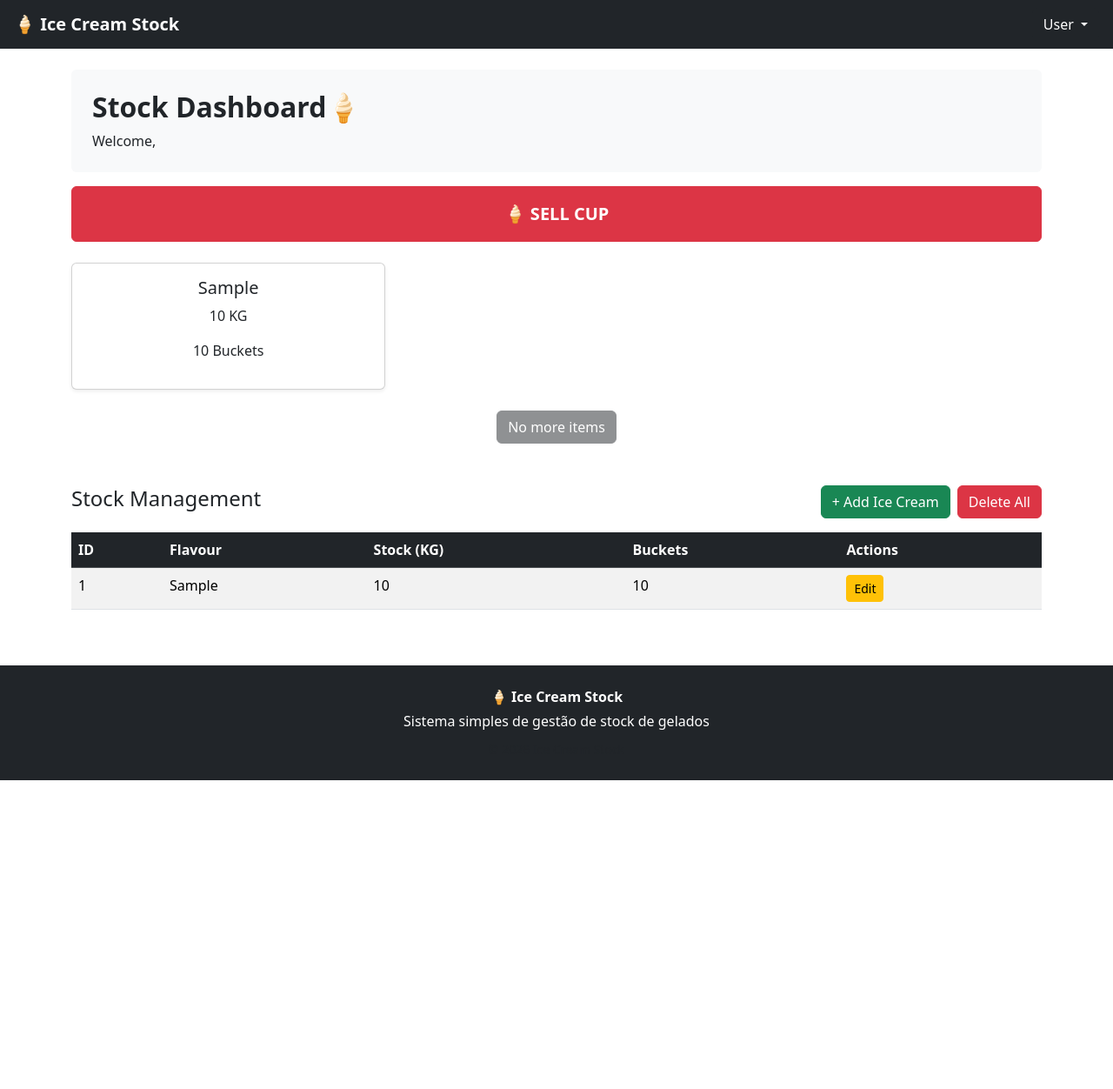
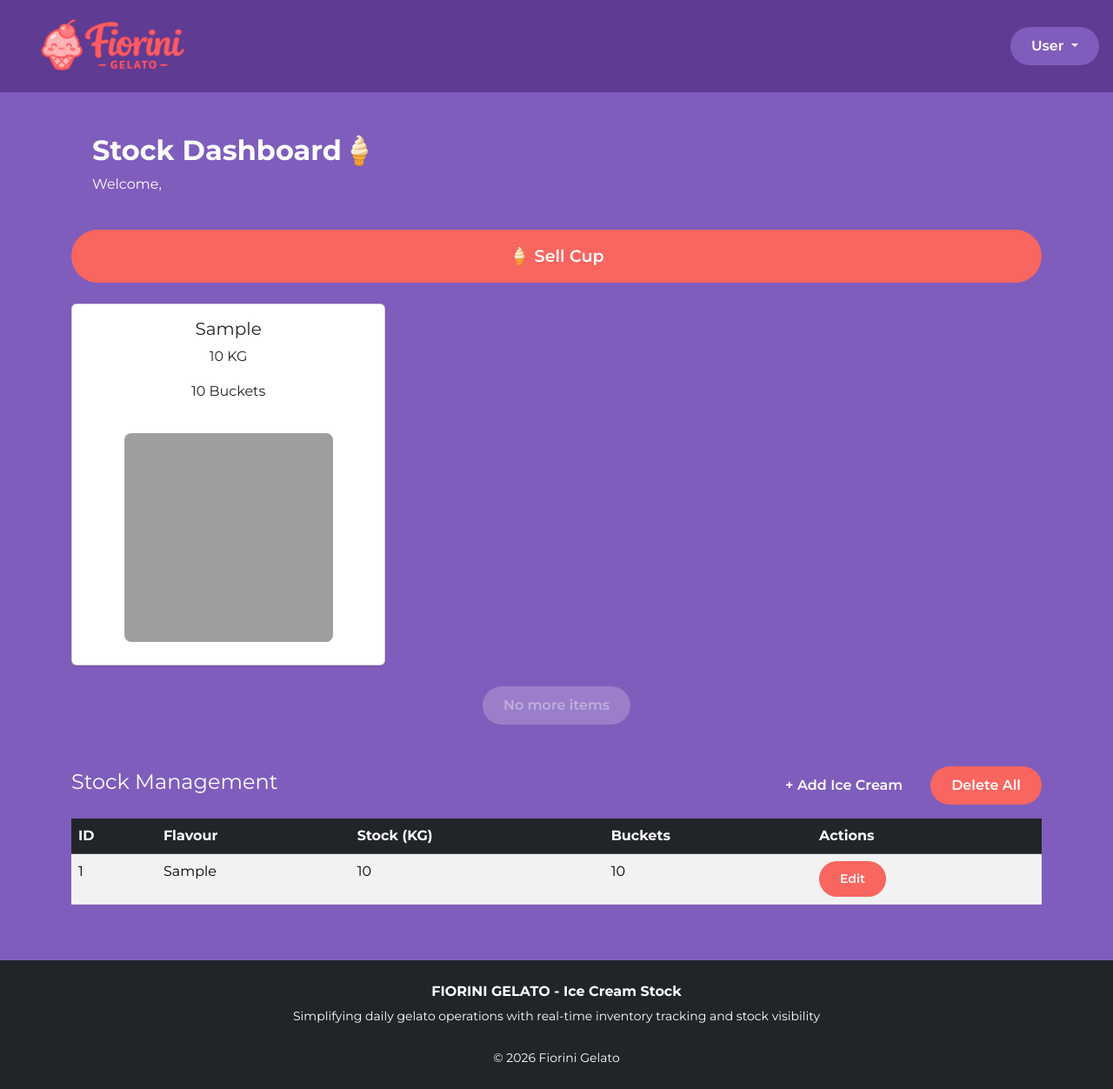
Before and after one commit to ThiagoBuhrer/Ice-cream-stock, a Spring Boot app: page / in a window 1280 px wide. Shown: the whole page at 87% size. Before the commit the page ends 897 px from the top, so only its background shows below. Run offline with Spring Boot 4, Linux system fonts and the light colour scheme; tables that the repository leaves empty hold one stand-in row (values such as "Sample post"); grey boxes are pictures that could not be loaded.

Commit message:
11/07/2026

```diff
--- a/src/main/java/com/icecream/icecreamsstock/IceCreamController.java
+++ b/src/main/java/com/icecream/icecreamsstock/IceCreamController.java
@@ -68,9 +68,11 @@ public class IceCreamController {
                 dto.getFlavor(),
                 dto.getStockQuantityKG(),
                 dto.getStockBuckets(),
-                java.time.LocalDate.parse(dto.getMadeAt())
+                java.time.LocalDate.parse(dto.getMadeAt()),
+                dto.getIcon()
         );
 
+        iceCream.setIcon(dto.getIcon() != null ? dto.getIcon() : "blank");
         return repository.save(iceCream);
     }
 
@@ -126,6 +128,7 @@ public class IceCreamController {
 
         // Updates fields
         existingIceCream.setFlavor(dto.getFlavor());
+        existingIceCream.setIcon(dto.getIcon());
 
         // Calculate the difference in buckets and add to existing KG
         int currentBuckets = existingIceCream.getStockBuckets();
--- a/src/main/java/com/icecream/icecreamsstock/IceCreamDTO.java
+++ b/src/main/java/com/icecream/icecreamsstock/IceCreamDTO.java
@@ -22,6 +22,7 @@ public class IceCreamDTO {
     private int stockBuckets;
     @NotBlank
     private String madeAt;
+    private String icon;
 
     // @NotBlank - field cannot be blank
     // @PositiveOrZero - field has to be => 0
@@ -61,4 +62,8 @@ public class IceCreamDTO {
         this.madeAt = madeAt;
     }
 
+    public String getIcon() { return icon; }
+
+    public void setIcon(String icon) { this.icon = icon; }
+
 }
--- a/src/main/resources/static/index.html
+++ b/src/main/resources/static/index.html
@@ -9,7 +9,10 @@
     <link href="https://cdn.jsdelivr.net/npm/bootstrap@5.3.3/dist/css/bootstrap.min.css" rel="stylesheet">
     <script src="https://cdn.jsdelivr.net/npm/bootstrap@5.3.3/dist/js/bootstrap.bundle.min.js"></script>
 
+    <link href="https://fonts.googleapis.com/css2?family=Montserrat:wght@400;600;700&display=swap" rel="stylesheet">
     <link rel="stylesheet" href="styles.css">
+
+
 </head>
 
 <body>
@@ -18,7 +21,7 @@
 <nav class="navbar navbar-expand-lg navbar-dark bg-dark px-3">
 
     <a class="navbar-brand fw-bold" href="#">
-        🍦 Ice Cream Stock
+        <img src="images/fiorini_logo.png" alt="Fiorini Logo" class="logo">
     </a>
 
     <div class="ms-auto dropdown">
@@ -48,7 +51,7 @@
 <div class="container mt-4">
     <div class="p-4 bg-light rounded">
         <h2 class="fw-bold">Stock Dashboard🍦</h2>
-        <p class="mb-0">
+        <p class="mb-0 hero-text">
             Welcome, <span id="welcomeUser"></span>
         </p>
     </div>
@@ -56,9 +59,9 @@
 
 <!-- SELL CUP BUTTON -->
 <div class="container mt-3">
-    <button class="btn btn-danger w-100 py-3 fw-bold fs-5"
+    <button class="btn btn-danger w-100 py-3 fw-bold fs-5 sell-button"
             onclick="openSellOffcanvas()">
-        🍦 SELL CUP
+        🍦 Sell Cup
     </button>
 </div>
 
@@ -170,13 +173,13 @@
         <form onsubmit="saveIceCream(event)">
             <div id="addError" class="alert alert-danger" style="display: none;"></div>
 
-            <div class="mb-3">
+            <div class="mb-4">
                 <label class="form-label">Flavor</label>
                 <input id="addFlavor" type="text" class="form-control">
             </div>
 
             <!-- Buckets -->
-            <div class="mb-3">
+            <div class="mb-4">
                 <label class="form-label">Buckets</label>
                 <input id="addBuckets"
                        type="number"
@@ -185,12 +188,29 @@
             </div>
 
             <!-- Live KG display -->
-            <div class="mb-3">
+            <div class="mb-4">
                 <small class="text-muted">
                     Stock (KG): <span id="calculatedStock">0</span>
                 </small>
             </div>
 
+            <!-- Ice Cream Icon Selection -->
+            <div class="mb-4">
+                <label class="form-label">Ice Cream Icon</label>
+                <div class="d-flex gap-2 flex-wrap" id="iconSelector">
+                    <div class="icon-option" data-icon="pink" style="background-color: #f8b4c8; width: 40px; height: 40px; border-radius: 8px; cursor: pointer; border: 2px solid transparent;"></div>
+                    <div class="icon-option" data-icon="mint" style="background-color: #a8e6cf; width: 40px; height: 40px; border-radius: 8px; cursor: pointer; border: 2px solid transparent;"></div>
+                    <div class="icon-option" data-icon="brown" style="background-color: #8d6e63; width: 40px; height: 40px; border-radius: 8px; cursor: pointer; border: 2px solid transparent;"></div>
+                    <div class="icon-option" data-icon="white" style="background-color: #f5f5f5; width: 40px; height: 40px; border-radius: 8px; cursor: pointer; border: 2px solid transparent;"></div>
+                    <div class="icon-option" data-icon="yellow" style="background-color: #ffe082; width: 40px; height: 40px; border-radius: 8px; cursor: pointer; border: 2px solid transparent;"></div>
+                    <div class="icon-option" data-icon="colorful" style="background: linear-gradient(135deg, #f8b4c8, #a8e6cf, #8d6e63, #ffe082); width: 40px; height: 40px; border-radius: 8px; cursor: pointer; border: 2px solid transparent;"></div>
+                    <div class="icon-option selected" data-icon="blank" style="background-color: transparent; width: 40px; height: 40px; border-radius: 8px; cursor: pointer; border: 2px solid #7F5DBC;"></div>
+                </div>
+                <input type="hidden" id="selectedIcon" value="blank">
+                <small class="text-muted">Click a color to select it.</small>
+            </div>
+
+            <!-- Made at - Date-->
             <div class="mb-3">
                 <label class="form-label">Made At</label>
                 <input id="addDate" type="date" class="form-control">
@@ -343,9 +363,9 @@
 <!-- FOOTER -->
 <footer class="bg-dark text-white text-center py-4 mt-5">
     <div class="container">
-        <p class="fw-bold mb-1">🍦 Ice Cream Stock</p>
-        <p class="mb-2">Sistema simples de gestão de stock de gelados</p>
-        <small class="text-muted">© 2026 Ice Cream Stock</small>
+        <p class="fw-bold mb-1">FIORINI GELATO - Ice Cream Stock</p>
+        <small class="mb-2">Simplifying daily gelato operations with real-time inventory tracking and stock visibility</small><br><br>
+        <small>© 2026 Fiorini Gelato</small>
     </div>
 </footer>
 
@@ -355,6 +375,7 @@
 <script src="js/stock-crud.js"></script>
 <script src="js/sell.js"></script>
 <script src="js/auth.js"></script>
+<script src="js/ui.js"></script>
 
 </body>
 </html>
--- a/src/main/resources/static/js/app.js
+++ b/src/main/resources/static/js/app.js
@@ -14,7 +14,7 @@ let allIceCreams = [];
 // Controls the current page index for the "Show More" pagination feature
 let currentPage = 0;
 // Defines the maximum number of ice cream cards displayed per page
-const ITEMS_PER_PAGE = 12;
+const ITEMS_PER_PAGE = 9;
 // API base URL used to fetch all ice cream records from the backend
 const API_URL = "/icecream";
 
--- a/src/main/resources/static/js/cards.js
+++ b/src/main/resources/static/js/cards.js
@@ -27,12 +27,14 @@ function renderCards() {
     const pageItems = allIceCreams.slice(start, end);
 
     pageItems.forEach(iceCream => {
+        const iconName = iceCream.icon || "blank";
         cardsContainer.innerHTML += `
             <div class="col-12 col-md-4 text-center">
                 <div class="card shadow-sm p-3">
                     <h5>${iceCream.flavor}</h5>
                     <p>${iceCream.stockQuantityKG} KG</p>
                     <p>${iceCream.stockBuckets} Buckets</p>
+                    <img src="images/${iconName}.png" alt="${iconName}" class="card-icon">
                 </div>
             </div>
         `;
--- a/src/main/resources/static/js/stock-CRUD.js
+++ b/src/main/resources/static/js/stock-CRUD.js
@@ -31,7 +31,6 @@ function saveIceCream(event) {
     const kg = buckets * KG_PER_BUCKET;
     const madeAt = document.getElementById("addDate").value;
 
-    // Validates if user did not forget to enter a date o creation
     if (!madeAt) {
         showDateError();
         return;
@@ -44,7 +43,8 @@ function saveIceCream(event) {
         flavor: flavor,
         stockBuckets: buckets,
         stockQuantityKG: kg,
-        madeAt: madeAt
+        madeAt: madeAt,
+        icon: document.getElementById("selectedIcon").value || "blank"
     };
 
     // EDIT MODE (PUT)
@@ -76,6 +76,7 @@ function saveIceCream(event) {
     }
 
     // CREATE MODE (POST)
+    console.log("Sending iceCream:", iceCream);
     fetch("/icecream")
         .then(r => r.json())
         .then(list => {
@@ -113,6 +114,11 @@ function clearForm() {
     document.getElementById("addBuckets").value = "";
     document.getElementById("addDate").value = "";
     document.getElementById("calculatedStock").innerText = "0";
+
+    // Reset icon to blank
+    document.getElementById("selectedIcon").value = "blank";
+    document.querySelectorAll(".icon-option").forEach(opt => opt.classList.remove("selected"));
+    document.querySelector(".icon-option[data-icon='blank']").classList.add("selected");
 }
 
 // Resets the UI to "create mode" by changing the main action button text back to "Create"
--- /dev/null
+++ b/src/main/resources/static/js/ui.js
@@ -0,0 +1,16 @@
+// ================================================
+// UI.JS - UI interactions and frontend-only features
+// ================================================
+
+
+// Icon selector for Add Ice Cream form
+document.addEventListener("DOMContentLoaded", function() {
+    const iconOptions = document.querySelectorAll(".icon-option");
+    iconOptions.forEach(option => {
+        option.addEventListener("click", function() {
+            iconOptions.forEach(opt => opt.classList.remove("selected"));
+            this.classList.add("selected");
+            document.getElementById("selectedIcon").value = this.dataset.icon;
+        });
+    });
+});
--- a/src/main/resources/static/login.html
+++ b/src/main/resources/static/login.html
@@ -11,6 +11,8 @@
     <link href="https://cdn.jsdelivr.net/npm/bootstrap@5.3.3/dist/css/bootstrap.min.css"
           rel="stylesheet">
 
+    <link rel="stylesheet" href="login.css">
+
     <script src="https://cdn.jsdelivr.net/npm/bootstrap@5.3.3/dist/js/bootstrap.bundle.min.js">
     </script>
 
@@ -23,8 +25,10 @@
     <div class="card shadow p-4 mx-auto"
          style="max-width: 400px;">
 
+        <img src="images/fiorini_logo.png" alt="Fiorini Logo" class="login-logo">
+
         <h3 class="text-center mb-4">
-            🍦 Ice Cream Stock Login
+            Fiorini Gelato - Stock Login
         </h3>
 
         <div class="mb-3">
--- a/src/main/resources/static/styles.css
+++ b/src/main/resources/static/styles.css
@@ -0,0 +1,194 @@
+html {
+    font-size: 16px;
+}
+
+body {
+    background-color: #7F5DBC !important;
+    font-family: 'Montserrat', sans-serif;
+}
+
+.navbar {
+    background-color: #603B93 !important;
+    color: #F9655F !important;
+}
+
+.logo {
+    max-height: 80px !important;
+    width: auto;
+    transition: transform 0.2s ease-in-out;
+}
+
+@media (max-width: 576px) {
+    .logo {
+        max-height: 72px !important;
+    }
+}
+
+.logo:hover {
+    transform: scale(1.03);
+}
+
+h2 {
+    color: #7F5DBC !important;
+}
+
+h4 {
+    color: white !important;
+}
+
+hero-text {
+     color: #7F5DBC !important;
+}
+
+sell-button {
+    background-color: #F9655F !important;
+}
+
+.bg-light {
+    background-color: transparent !important;
+}
+
+.bg-light h2 {
+    color: white !important;
+}
+
+.hero-text {
+    color: white !important;
+}
+
+/* ============================================
+   GLOBAL BUTTONS
+============================================ */
+
+.btn {
+    font-family: 'Montserrat', sans-serif !important;
+    font-weight: 600 !important;
+    border-radius: 50px !important;
+    padding: 10px 24px !important;
+    transition: all 0.3s ease !important;
+    border: none !important;
+}
+
+/* Botão primário (roxo) */
+.btn-primary {
+    background-color: #7F5DBC !important;
+    color: white !important;
+}
+
+.btn-primary:hover {
+    background-color: #603B93 !important;
+    color: white !important;
+    transform: scale(1.02);
+    box-shadow: 0 4px 12px rgba(127, 93, 188, 0.4);
+}
+
+.btn-danger {
+    background-color: #F9655F !important;
+    color: white !important;
+}
+
+.btn-danger:hover {
+    background-color: #d94a44 !important;
+    color: white !important;
+    transform: scale(1.02);
+    box-shadow: 0 4px 12px rgba(249, 101, 95, 0.4);
+}
+
+.btn-success {
+    background-color: #7F5DBC !important;
+    color: white !important;
+}
+
+.btn-success:hover {
+    background-color: #603B93 !important;
+    color: white !important;
+    transform: scale(1.02);
+    box-shadow: 0 4px 12px rgba(127, 93, 188, 0.4);
+}
+
+.btn-dark {
+    background-color: #7F5DBC !important;
+    color: white !important;
+}
+
+.btn-dark:hover {
+    background-color: #603B93 !important;
+    color: white !important;
+    transform: scale(1.02);
+}
+
+.btn-dark:disabled {
+    background-color: #b8a0d6 !important;
+    opacity: 0.6;
+    transform: none !important;
+}
+
+.btn-warning {
+    background-color: #F9655F !important;
+    color: white !important;
+}
+
+.btn-warning:hover {
+    background-color: #d94a44 !important;
+    color: white !important;
+}
+
+.btn-secondary {
+    background-color: #6c757d !important;
+    color: white !important;
+}
+
+.btn-secondary:hover {
+    background-color: #5a6268 !important;
+    color: white !important;
+}
+
+.btn-close {
+    filter: brightness(0) invert(1) !important;
+}
+
+.sell-button {
+    font-size: 1.2rem !important;
+    padding: 16px !important;
+}
+
+/* ============================================
+   CARDS
+============================================ */
+
+.card-icon {
+    width: 100%;
+    max-width: 240px;
+    height: auto;
+    aspect-ratio: 1 / 1;
+    object-fit: cover;
+    border-radius: 8px;
+    margin: 20px auto 10px;
+    display: block;
+}
+
+@media (max-width: 576px) {
+    .card-icon {
+        max-width: 60px;
+        margin: 12px auto 6px;
+    }
+}
+
+/* ============================================
+   ICE CREAM ICON SELECTOR
+============================================ */
+
+.icon-option {
+    transition: all 0.2s ease;
+    border: 2px solid transparent;
+}
+
+.icon-option:hover {
+    transform: scale(1.1);
+    border-color: #7F5DBC;
+}
+
+.icon-option.selected {
+    border-color: #F9655F !important;
+    box-shadow: 0 0 0 2px #F9655F;
+}
```
Also changed, not shown: src/main/java/com/icecream/icecreamsstock/IceCream.java (+9 -2 lines), src/main/resources/static/login.css (added, +219 -0 lines), src/main/resources/static/images/blank.png (added), src/main/resources/static/images/brown.png (added), src/main/resources/static/images/colorful.png (added), src/main/resources/static/images/fiorini_logo.png (added), src/main/resources/static/images/mint.png (added), src/main/resources/static/images/pink.png (added), src/main/resources/static/images/white.png (added), src/main/resources/static/images/yellow.png (added), 1 other file.
